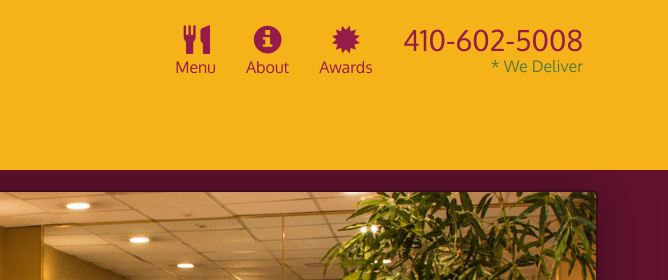
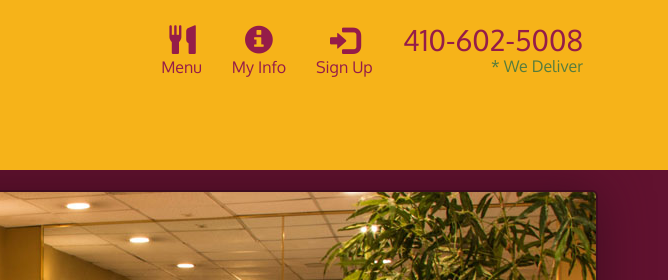
Before and after one commit to lismaria/SPA-AngularJS, a plain HTML site: page mod5_soln/index.html in a window 1280 px wide. Shown: the top 280 px of the page, 612-1280 px from the left. Drawn offline with Linux system fonts and the light colour scheme.

Commit message:
edited buttons in index.html

```diff
--- a/mod5_soln/index.html
+++ b/mod5_soln/index.html
@@ -50,13 +50,13 @@
                 <a ui-sref="public.menu">
                   <span class="glyphicon glyphicon-cutlery"></span><br class="hidden-xs"> Menu</a>
               </li>
-              <li>
-                <a href="#">
-                  <span class="glyphicon glyphicon-info-sign"></span><br class="hidden-xs"> About</a>
+              <li id="navMenuButton" ui-sref-active="active">
+                <a ui-sref="public.myinfo">
+                  <span class="glyphicon glyphicon-info-sign"></span><br class="hidden-xs"> My Info</a>
               </li>
-              <li>
-                <a href="#">
-                  <span class="glyphicon glyphicon-certificate"></span><br class="hidden-xs"> Awards</a>
+              <li id="navMenuButton" ui-sref-active="active">
+                <a ui-sref="public.signup">
+                  <span class="glyphicon glyphicon-log-in"></span><br class="hidden-xs"> Sign Up</a>
               </li>
               <li id="phone" class="hidden-xs">
                 <a href="tel:410-602-5008">
```
